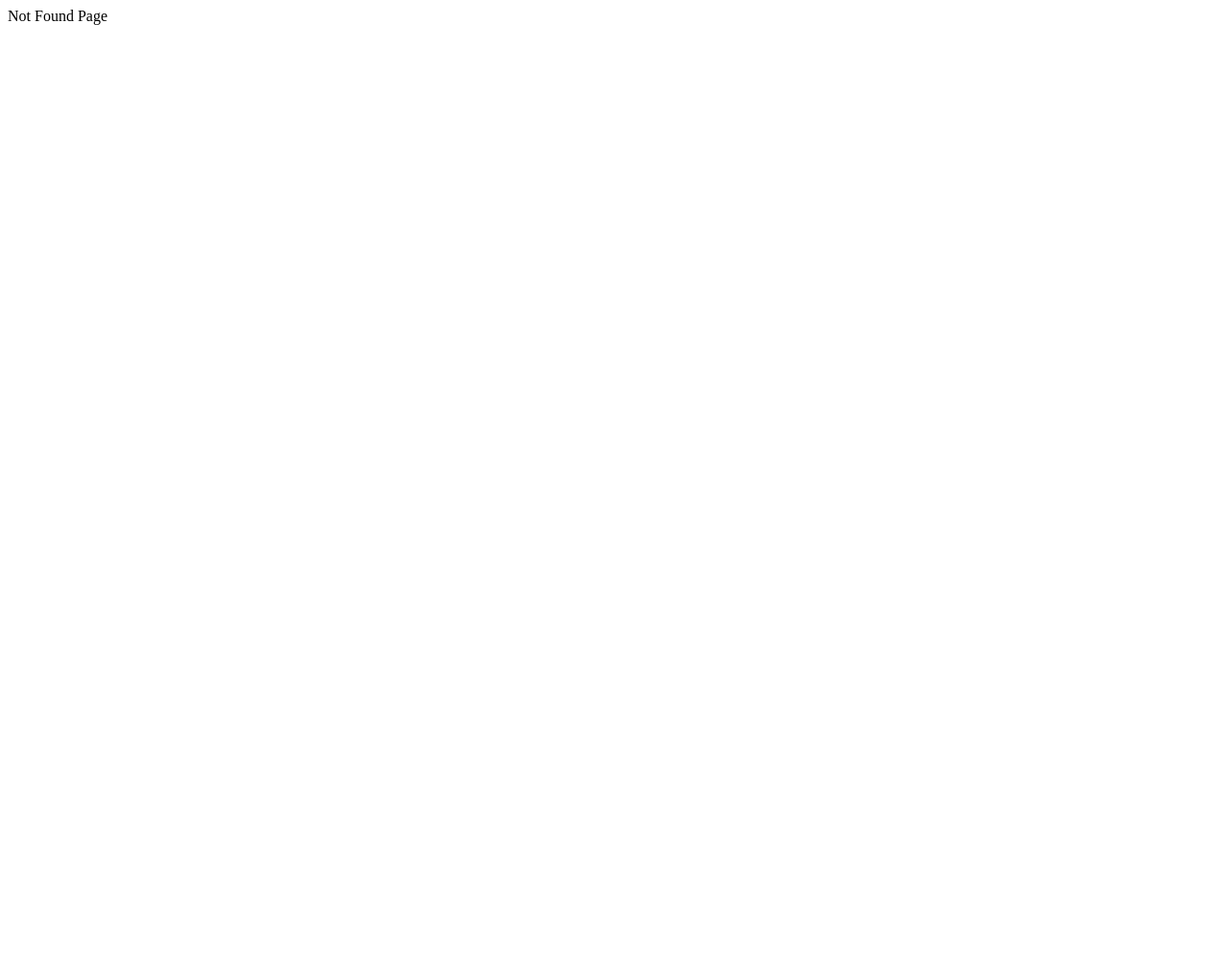
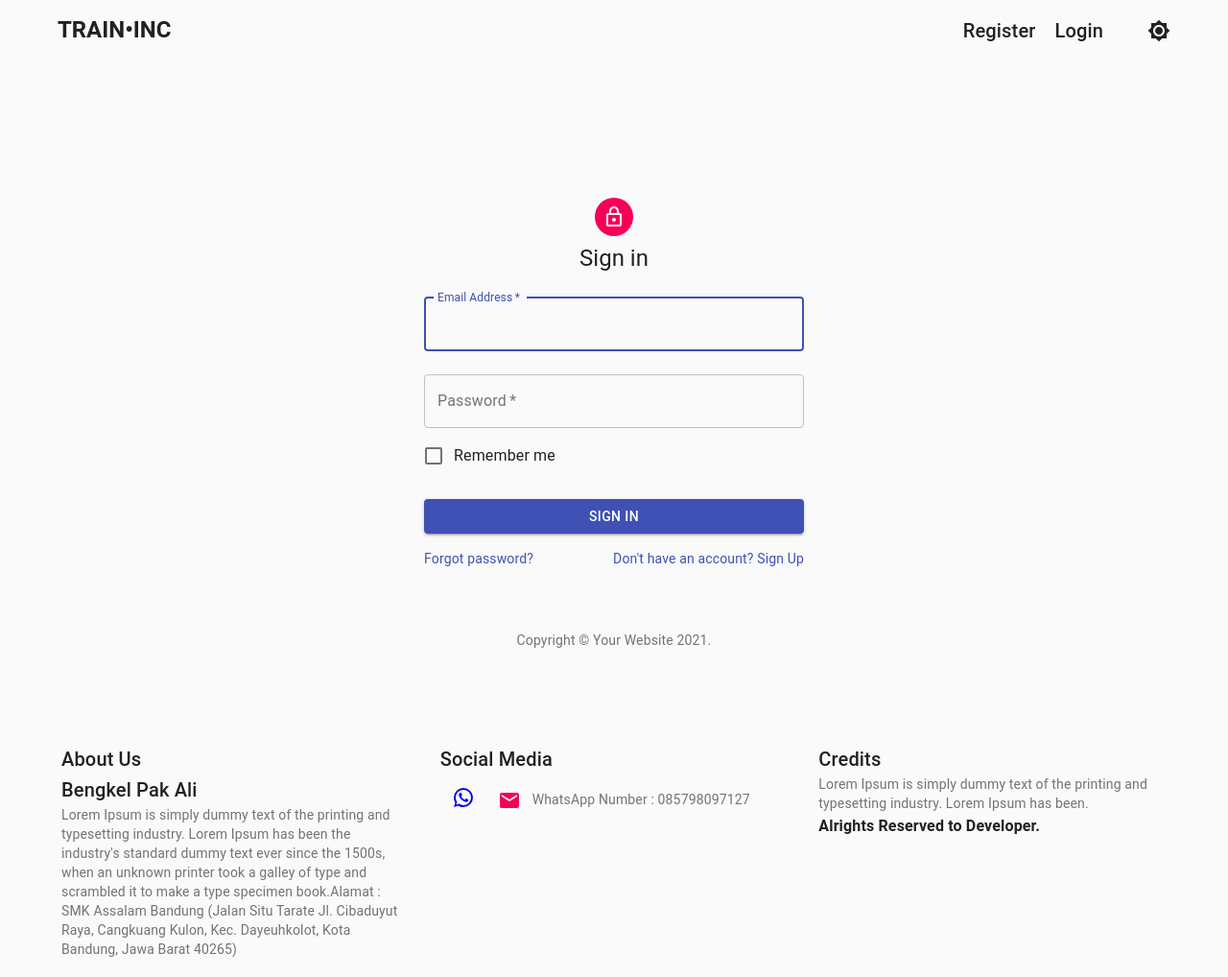
Before and after one commit to Jauzy/trainc_inc, a Gatsby site: page /signIn in a window 1280 px wide. Before the commit this address had no page. Shown: the whole page at 96% size. Before the commit the page ends 800 px from the top, so only its background shows below. Built offline with nearby package versions, Linux system fonts and the light colour scheme; Gatsby itself is replaced by a stand-in of ours.

Commit message:
update sign in dan sign up

```diff
--- a/src/components/Navbar.js
+++ b/src/components/Navbar.js
@@ -17,7 +17,7 @@ import { useRecoilState } from 'recoil'
 
 const Navbar = props => {
     const classes = useStyles();
-    const section = ['Articles', 'Parts']
+    const section = ['Register', 'Login']
     const [darkMode, setDarkMode] = useRecoilState(isDarkMode)
 
     const handleToggleTheme = () => {
@@ -29,9 +29,9 @@ const Navbar = props => {
             <AppBar elevation={0} color='inherit' position='static'>
                 <Container>
                     <Toolbar>
-                        <Typography variant="h5" style={{ margin: '0 .5em' }}>
+                        <Typography variant="h5" style={{ margin: '0 .5em', marginRight:'auto' }}>
                             <Link to={`/`}
-                                style={{ color: 'inherit', textDecoration: 'none', fontWeight: 'bold' }}>BENGKEL•</Link>
+                                style={{ color: 'inherit', textDecoration: 'none', fontWeight: 'bold' }}>TRAIN•INC</Link>
                         </Typography>
                         {section.map(item => (
                             <Typography variant="h6" key={item} style={{ margin: '0 .5em' }}>
@@ -39,7 +39,7 @@ const Navbar = props => {
                                     style={{ color: 'inherit', textDecoration: 'none' }}>{item}</Link>
                             </Typography>
                         ))}
-                        <Tooltip style={{ marginLeft: 'auto' }} title='Toggle Light/Dark Theme'>
+                        <Tooltip style={{ marginLeft: '1em' }} title='Toggle Light/Dark Theme'>
                             <IconButton color="inherit" onClick={handleToggleTheme}>
                                 {!darkMode ? <LightIcon /> : <DarkIcon />}
                             </IconButton>
--- /dev/null
+++ b/src/pages/signIn.js
@@ -0,0 +1,119 @@
+import React from 'react';
+import Avatar from '@material-ui/core/Avatar';
+import Button from '@material-ui/core/Button';
+import CssBaseline from '@material-ui/core/CssBaseline';
+import TextField from '@material-ui/core/TextField';
+import FormControlLabel from '@material-ui/core/FormControlLabel';
+import Checkbox from '@material-ui/core/Checkbox';
+import Link from '@material-ui/core/Link';
+import Grid from '@material-ui/core/Grid';
+import Box from '@material-ui/core/Box';
+import LockOutlinedIcon from '@material-ui/icons/LockOutlined';
+import Typography from '@material-ui/core/Typography';
+import { makeStyles } from '@material-ui/core/styles';
+import Container from '@material-ui/core/Container';
+import Layout from '../components/Layout'
+function Copyright() {
+  return (
+    <Typography variant="body2" color="textSecondary" align="center">
+      {'Copyright © '}
+      <Link color="inherit" href="https://material-ui.com/">
+        Your Website
+      </Link>{' '}
+      {new Date().getFullYear()}
+      {'.'}
+    </Typography>
+  );
+}
+
+const useStyles = makeStyles((theme) => ({
+  paper: {
+    marginTop: theme.spacing(8),
+    display: 'flex',
+    flexDirection: 'column',
+    alignItems: 'center',
+  },
+  avatar: {
+    margin: theme.spacing(1),
+    backgroundColor: theme.palette.secondary.main,
+  },
+  form: {
+    width: '100%', // Fix IE 11 issue.
+    marginTop: theme.spacing(1),
+  },
+  submit: {
+    margin: theme.spacing(3, 0, 2),
+  },
+}));
+
+export default function SignIn() {
+  const classes = useStyles();
+
+  return (
+     <Layout>
+    <Container component="main" maxWidth="xs">
+      <CssBaseline />
+      <div className={classes.paper}>
+        <Avatar className={classes.avatar}>
+          <LockOutlinedIcon />
+        </Avatar>
+        <Typography component="h1" variant="h5">
+          Sign in
+        </Typography>
+        <form className={classes.form} noValidate>
+          <TextField
+            variant="outlined"
+            margin="normal"
+            required
+            fullWidth
+            id="email"
+            label="Email Address"
+            name="email"
+            autoComplete="email"
+            autoFocus
+          />
+          <TextField
+            variant="outlined"
+            margin="normal"
+            required
+            fullWidth
+            name="password"
+            label="Password"
+            type="password"
+            id="password"
+            autoComplete="current-password"
+          />
+          <FormControlLabel
+            control={<Checkbox value="remember" color="primary" />}
+            label="Remember me"
+          />
+          <Button
+            type="submit"
+            fullWidth
+            variant="contained"
+            color="primary"
+            className={classes.submit}
+          >
+            Sign In
+          </Button>
+          <Grid container>
+            <Grid item xs>
+              <Link href="#" variant="body2">
+                Forgot password?
+              </Link>
+            </Grid>
+            <Grid item>
+              <Link href="#" variant="body2">
+                {"Don't have an account? Sign Up"}
+              </Link>
+            </Grid>
+          </Grid>
+        </form>
+      </div>
+      <Box mt={8}>
+        <Copyright />
+      </Box>
+    </Container>
+    </Layout>
+  );
+}
--- /dev/null
+++ b/src/pages/signUp.js
@@ -0,0 +1,143 @@
+import React from 'react';
+import Avatar from '@material-ui/core/Avatar';
+import Button from '@material-ui/core/Button';
+import CssBaseline from '@material-ui/core/CssBaseline';
+import TextField from '@material-ui/core/TextField';
+import FormControlLabel from '@material-ui/core/FormControlLabel';
+import Checkbox from '@material-ui/core/Checkbox';
+import Link from '@material-ui/core/Link';
+import Grid from '@material-ui/core/Grid';
+import Box from '@material-ui/core/Box';
+import LockOutlinedIcon from '@material-ui/icons/LockOutlined';
+import Typography from '@material-ui/core/Typography';
+import { makeStyles } from '@material-ui/core/styles';
+import Container from '@material-ui/core/Container';
+import Layout from '../components/Layout'
+
+function Copyright() {
+  return (
+    <Typography variant="body2" color="textSecondary" align="center">
+      {'Copyright © '}
+      <Link color="inherit" href="https://material-ui.com/">
+        Your Website
+      </Link>{' '}
+      {new Date().getFullYear()}
+      {'.'}
+    </Typography>
+  );
+}
+
+const useStyles = makeStyles((theme) => ({
+  paper: {
+    marginTop: theme.spacing(8),
+    display: 'flex',
+    flexDirection: 'column',
+    alignItems: 'center',
+  },
+  avatar: {
+    margin: theme.spacing(1),
+    backgroundColor: theme.palette.secondary.main,
+  },
+  form: {
+    width: '100%', // Fix IE 11 issue.
+    marginTop: theme.spacing(3),
+  },
+  submit: {
+    margin: theme.spacing(3, 0, 2),
+  },
+}));
+
+export default function SignUp() {
+  const classes = useStyles();
+
+  return (
+    <Layout>
+    <Container component="main" maxWidth="xs">
+      <CssBaseline />
+      <div className={classes.paper}>
+        <Avatar className={classes.avatar}>
+          <LockOutlinedIcon />
+        </Avatar>
+        <Typography component="h1" variant="h5">
+          Sign up
+        </Typography>
+        <form className={classes.form} noValidate>
+          <Grid container spacing={2}>
+            <Grid item xs={12} sm={6}>
+              <TextField
+                autoComplete="fname"
+                name="firstName"
+                variant="outlined"
+                required
+                fullWidth
+                id="firstName"
+                label="First Name"
+                autoFocus
+              />
+            </Grid>
+            <Grid item xs={12} sm={6}>
+              <TextField
+                variant="outlined"
+                required
+                fullWidth
+                id="lastName"
+                label="Last Name"
+                name="lastName"
+                autoComplete="lname"
+              />
+            </Grid>
+            <Grid item xs={12}>
+              <TextField
+                variant="outlined"
+                required
+                fullWidth
+                id="email"
+                label="Email Address"
+                name="email"
+                autoComplete="email"
+              />
+            </Grid>
+            <Grid item xs={12}>
+              <TextField
+                variant="outlined"
+                required
+                fullWidth
+                name="password"
+                label="Password"
+                type="password"
+                id="password"
+                autoComplete="current-password"
+              />
+            </Grid>
+            <Grid item xs={12}>
+              <FormControlLabel
+                control={<Checkbox value="allowExtraEmails" color="primary" />}
+                label="I want to receive inspiration, marketing promotions and updates via email."
+              />
+            </Grid>
+          </Grid>
+          <Button
+            type="submit"
+            fullWidth
+            variant="contained"
+            color="primary"
+            className={classes.submit}
+          >
+            Sign Up
+          </Button>
+          <Grid container justify="flex-end">
+            <Grid item>
+              <Link href="#" variant="body2">
+                Already have an account? Sign in
+              </Link>
+            </Grid>
+          </Grid>
+        </form>
+      </div>
+      <Box mt={5}>
+        <Copyright />
+      </Box>
+    </Container>
+    </Layout>
+  );
+}
--- a/static/admin/config.yml
+++ b/static/admin/config.yml
@@ -7,7 +7,7 @@ public_folder: /img
 collections:
   - name: 'stations'
     label: 'Stasiun'
-    folder: 'static/stations'
+    folder: 'static/stasiuns'
     create: true
     slug: 'index'
     media_folder: ''
```
Also changed, not shown: static/stations/palembang/index.md (deleted, +0 -5 lines).
